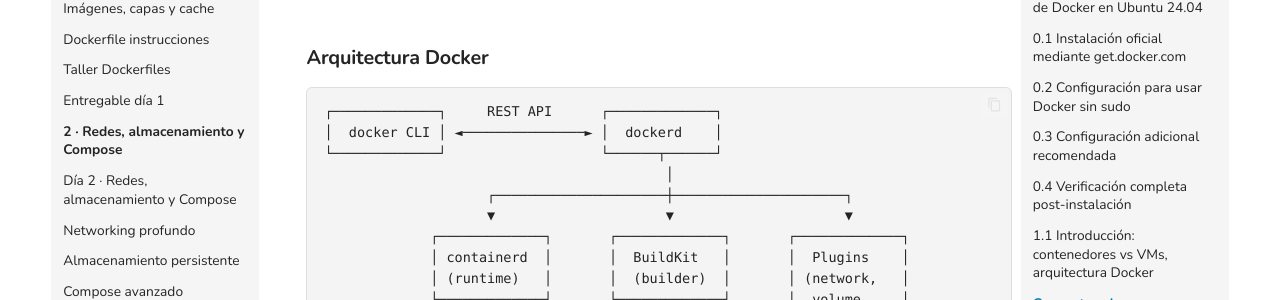
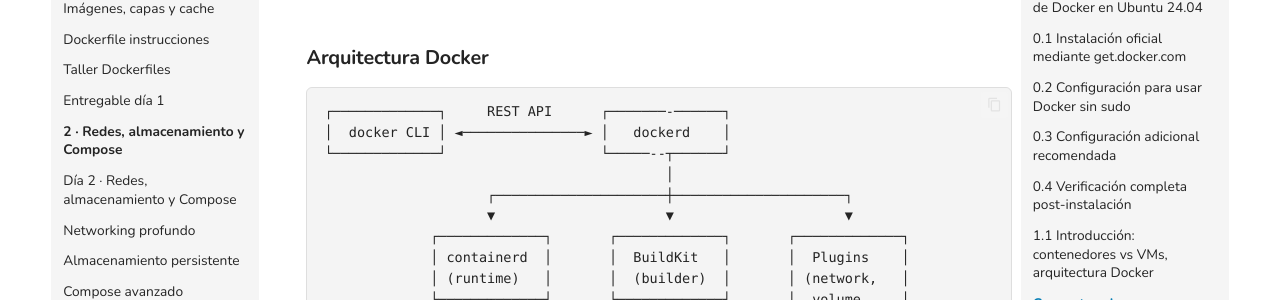
Before and after one commit to agile611/curso-docker, an MkDocs documentation site: the page built from docs/dia-01-fundamentos/index.md, in a window 1280 px wide and 900 px high, scrolled down 3188 px. Shown: the part 157-457 px from the top of the window. Built offline with MkDocs 1.6.1 and Material for MkDocs 9.7.7, drawn with Linux system fonts in a browser that asks for light colours; comment, search, counter and statistics services are not loaded.

Commit message:
ascii art

````diff
--- a/docs/dia-01-fundamentos/index.md
+++ b/docs/dia-01-fundamentos/index.md
@@ -138,9 +138,9 @@ docker info --format '{{.OperatingSystem}} {{.Architecture}} - {{.CPUs}} CPUs -
 ### Arquitectura Docker
 
 ```
-┌─────────────┐     REST API      ┌─────────────┐
-│  docker CLI │ ◄───────────────► │  dockerd    │
-└─────────────┘                   └──────┬──────┘
+┌─────────────┐     REST API      ┌───────-──────┐
+│  docker CLI │ ◄───────────────► │   dockerd    │
+└─────────────┘                   └─────--┬──────┘
                                           │
                     ┌─────────────────────┼─────────────────────┐
                     ▼                     ▼                     ▼
````
